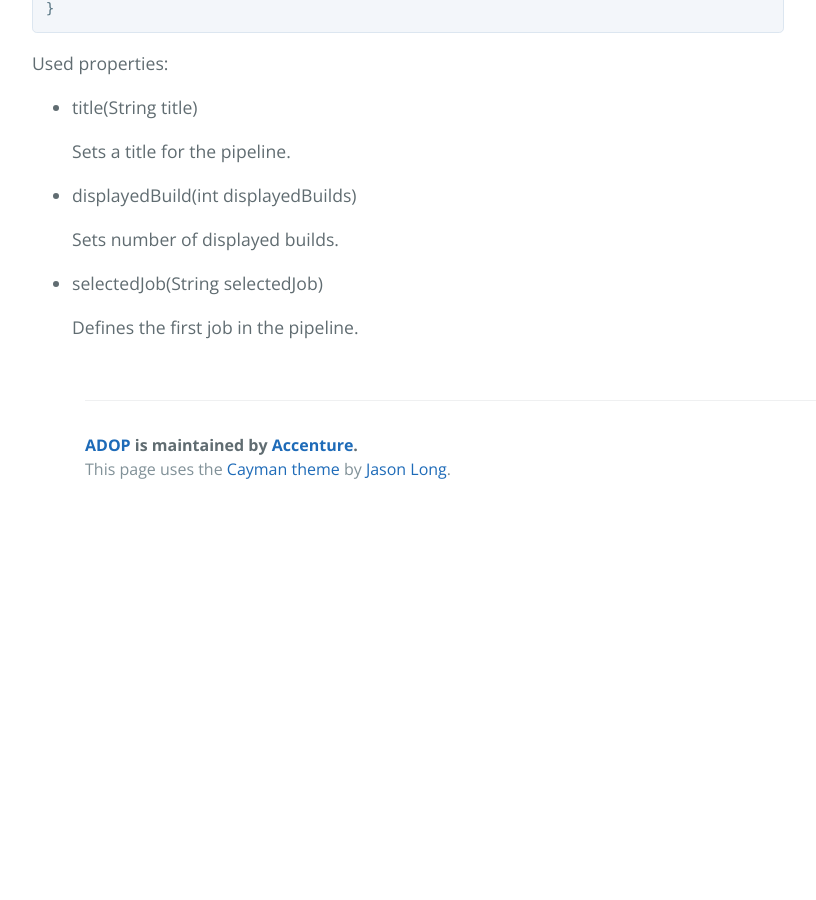
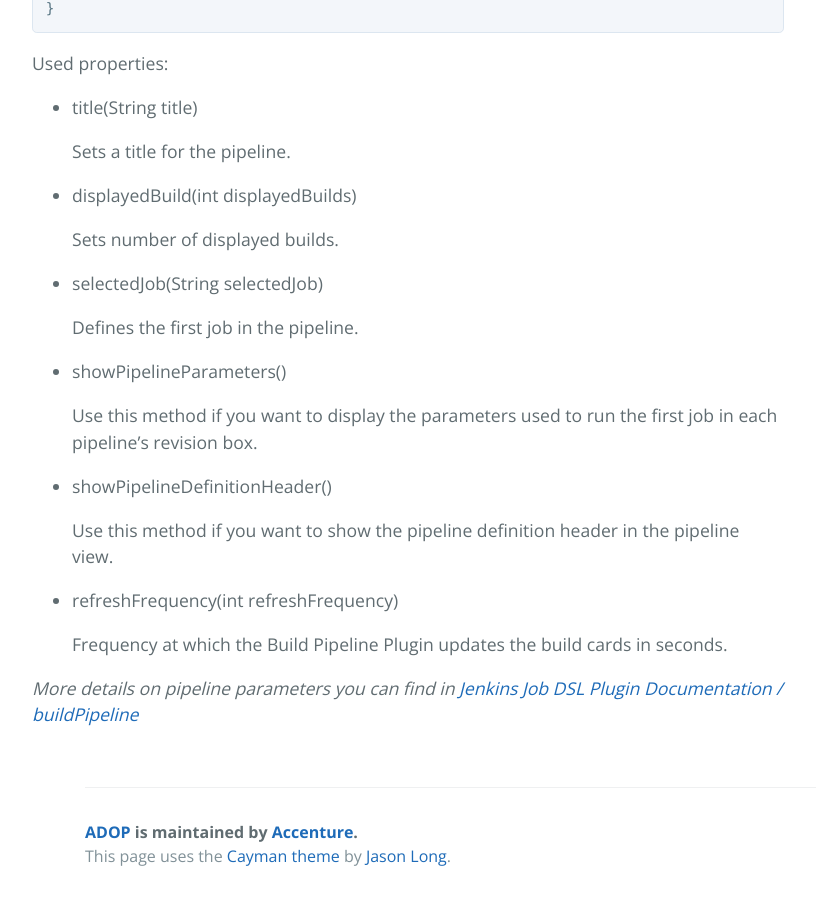
Before and after one commit to alexeymhv/adop-cartridges-cookbook, a Jekyll site: the page built from _docs/recipes/creating-pipeline-view.md, in a window 1280 px wide and 900 px high, scrolled down 746 px. Shown: the whole window, without its empty margins (139-955 px from the left). Built offline with Jekyll 4.4.1, drawn with Linux system fonts in a browser that asks for light colours; before the commit the page ends 1259 px from its top, so only the background shows below that.

Commit message:
Update creating-pipeline-view.md

```diff
--- a/_docs/recipes/creating-pipeline-view.md
+++ b/_docs/recipes/creating-pipeline-view.md
@@ -40,3 +40,17 @@ Used properties:
 * selectedJob(String selectedJob)
 
   Defines the first job in the pipeline.
+
+* showPipelineParameters()
+
+  Use this method if you want to display the parameters used to run the first job in each pipeline's revision box.
+
+* showPipelineDefinitionHeader()
+
+  Use this method if you want to show the pipeline definition header in the pipeline view.
+
+* refreshFrequency(int refreshFrequency)
+
+  Frequency at which the Build Pipeline Plugin updates the build cards in seconds.
+
+_More details on pipeline parameters you can find in [Jenkins Job DSL Plugin Documentation / buildPipeline](https://jenkinsci.github.io/job-dsl-plugin/#method/javaposse.jobdsl.dsl.views.NestedViewsContext.buildPipelineView)_
```
